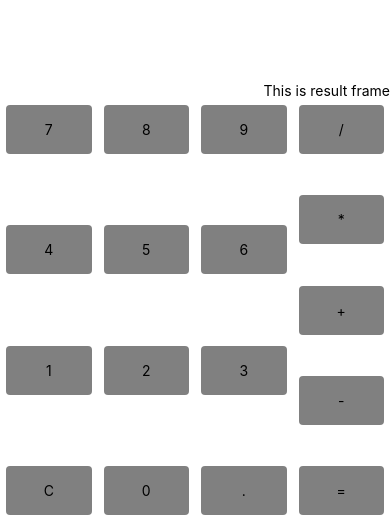
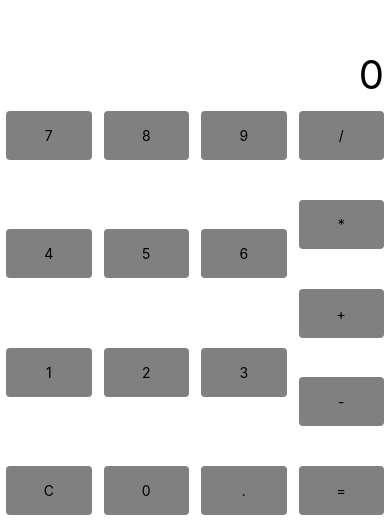
Before and after one commit to boythan/CalculatorApp, a React Native app: screen / in a window 390 px wide. Shown: the part 323-844 px from the top of the page. Built offline with nearby package versions, Linux system fonts and the light colour scheme.

Commit message:
add result field

```diff
--- a/src/Button.js
+++ b/src/Button.js
@@ -1,8 +1,8 @@
 import React from 'react';
 import { View, Text, TouchableOpacity } from "react-native"
 import styles from './styles';
-export default function Button(props) {
-    return <TouchableOpacity style={styles.buttonContainer}>
-        <Text style={styles.numberText}>{props.content}</Text>
+export default function Button({ content = "", onPress }) {
+    return <TouchableOpacity style={styles.buttonContainer} onPress={() => onPress && onPress()}>
+        <Text >{content}</Text>
     </TouchableOpacity>
 }
--- a/src/Screen.js
+++ b/src/Screen.js
@@ -1,15 +1,21 @@
-import React from 'react';
+import React, { useState } from 'react';
 import { View, Text } from "react-native"
 import styles from './styles';
 import Button from './Button';
 import constants from './constants';
 export default function CalculatorScreen(props) {
+    const [result, setResult] = useState(0)
+
+    const onClickButton = (button) => {
+        setResult(button.content)
+    }
     const renderInputFrame = () => {
         return <View style={styles.inputContainer}>
             <View style={styles.numberInputContainer}>
                 {constants.NUMBER_GROUP_BUTTONS.map(buttonGroup => {
                     return <View style={{ flexDirection: 'row' }}>
                         {buttonGroup.map(button => <Button
+                            onPress={() => onClickButton(button)}
                             content={button.content}
                         />)}
                     </View>
@@ -19,6 +25,7 @@ export default function CalculatorScreen(props) {
                 {constants.OPERATION_BUTTONS.map(button => {
                     return <View style={{ flexDirection: 'row' }}>
                         <Button
+                            onPress={() => onClickButton(button)}
                             content={button.content}
                         />
                     </View>
@@ -28,7 +35,7 @@ export default function CalculatorScreen(props) {
     }
     const renderResultFrame = () => {
         return <View style={styles.resultContainer}>
-            <Text>This is result frame</Text>
+            <Text style={styles.resultText}>{result}</Text>
         </View>
     }
     return <View style={styles.screenContainer}>
--- a/src/styles.js
+++ b/src/styles.js
@@ -10,6 +10,7 @@ const styles = {
         flex: 1,
         justifyContent: 'flex-end',
         alignItems: 'flex-end',
+        padding: 6
     },
     buttonContainer: {
         borderRadius: 4,
@@ -30,8 +31,8 @@ const styles = {
         flex: 1,
         justifyContent: 'space-between'
     },
-    numberText: {
-        // fontSize: 16,
+    resultText: {
+        fontSize: 40
     },
 
 };
```
